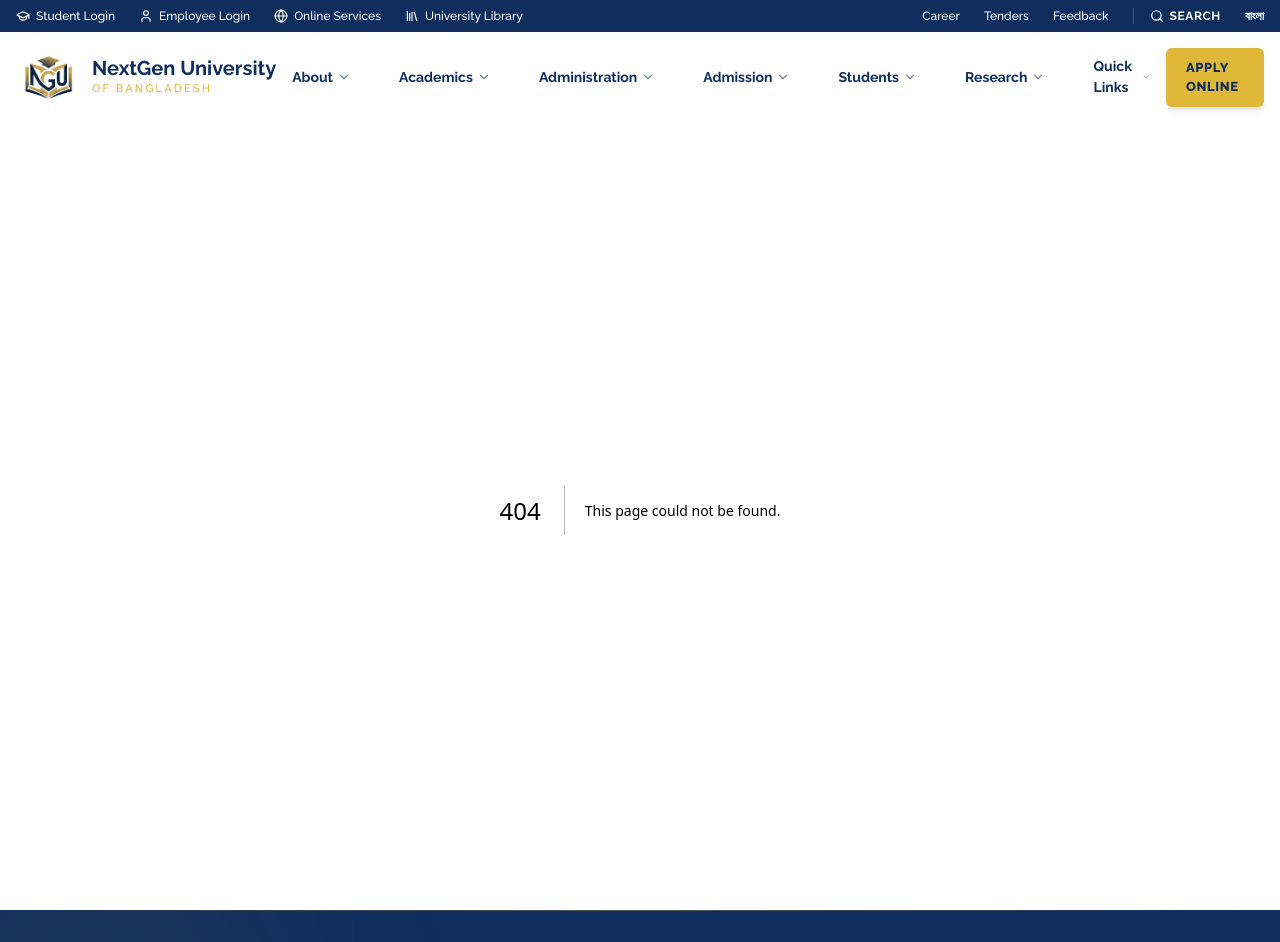
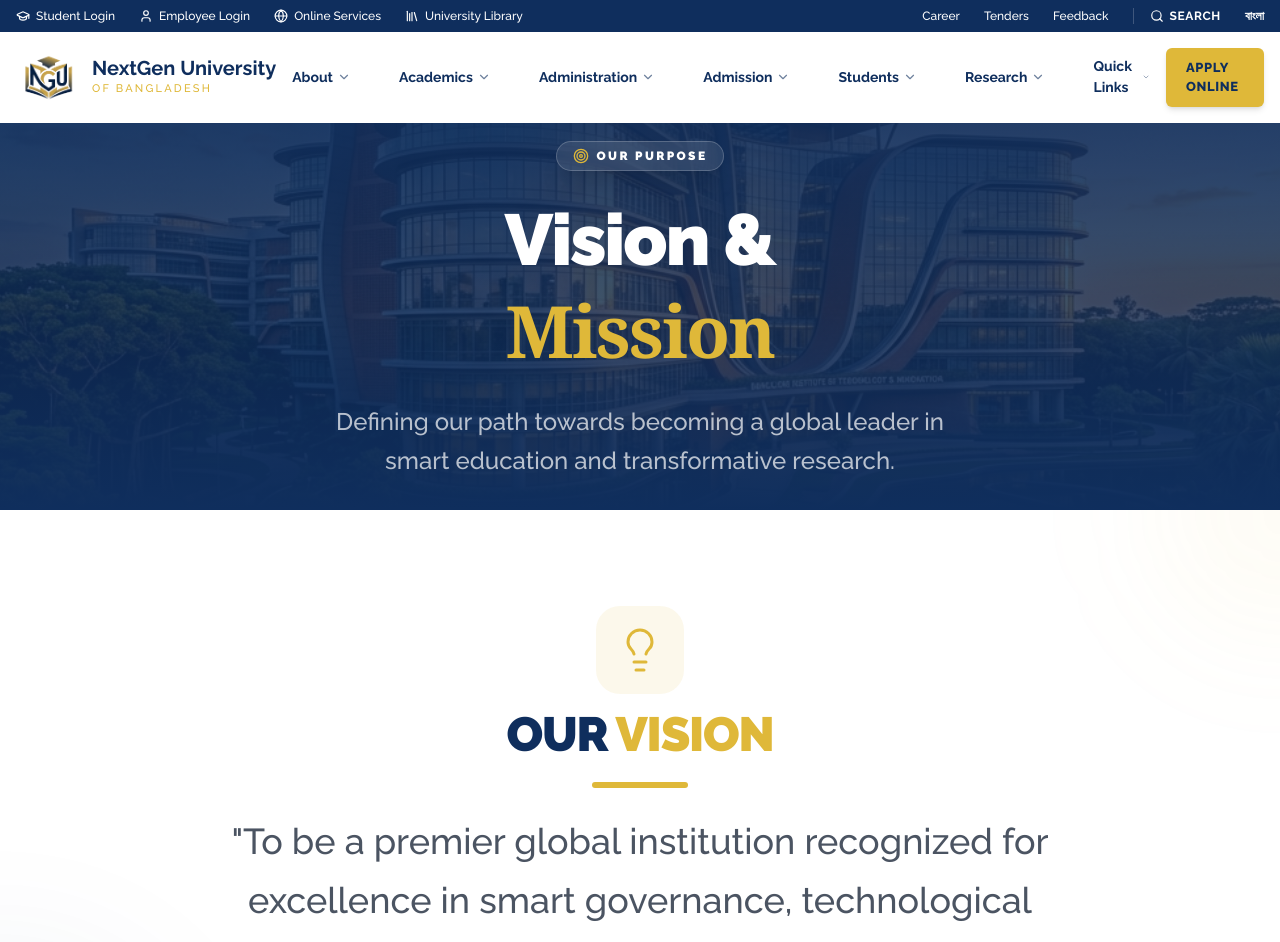
Before and after one commit to amdadislam01/smart-university-managment-system, a Next.js app: page /about/vision-mission in a window 1280 px wide. Before the commit this address had no page. Shown: the top 942 px of the page. Built offline with nearby package versions, Linux system fonts and the light colour scheme.

Commit message:
CREATE app/about/vision-mission/page.tsx: Implement vision and mission page with values

```diff
--- /dev/null
+++ b/app/about/vision-mission/page.tsx
@@ -0,0 +1,220 @@
+"use client";
+
+import React from "react";
+import Image from "next/image";
+import { motion } from "framer-motion";
+import {
+  Target,
+  Compass,
+  Lightbulb,
+  ShieldCheck,
+  Users,
+  Cpu,
+  Globe,
+  GraduationCap
+} from "lucide-react";
+
+const coreValues = [
+  {
+    title: "Global Excellence",
+    description: "Striving for the highest standards in education, research, and innovation on a global scale.",
+    icon: Globe,
+    color: "bg-blue-50 text-blue-600"
+  },
+  {
+    title: "Innovative Spirit",
+    description: "Encouraging creative thinking and the adoption of cutting-edge technologies in all pursuits.",
+    icon: Cpu,
+    color: "bg-purple-50 text-purple-600"
+  },
+  {
+    title: "Integrity & Ethics",
+    description: "Maintaining the highest moral and ethical standards in academic and professional life.",
+    icon: ShieldCheck,
+    color: "bg-teal-50 text-teal-600"
+  },
+  {
+    title: "Student Centricity",
+    description: "Prioritizing the growth, well-being, and success of our students in everything we do.",
+    icon: Users,
+    color: "bg-orange-50 text-orange-600"
+  }
+];
+
+const missionPoints = [
+  "To provide world-class education that integrates advanced technology with traditional academic values.",
+  "To foster a research-driven environment that addresses local and global challenges through innovation.",
+  "To empower students with the skills and mindset needed to lead in the digital era.",
+  "To build a sustainable and inclusive academic community that promotes lifelong learning."
+];
+
+export default function VisionMissionPage() {
+  return (
+    <main className="flex flex-col min-h-screen">
+      {/* Hero Section */}
+      <section className="relative h-[50vh] min-h-[400px] flex items-center justify-center overflow-hidden bg-primary">
+        <Image
+          src="/vision-mission-hero.png"
+          alt="Vision and Mission"
+          fill
+          className="object-cover opacity-20 scale-105"
+          priority
+        />
+        <div className="absolute inset-0 bg-gradient-to-b from-primary/60 via-transparent to-primary" />
+
+        <div className="container mx-auto px-4 relative z-10 text-center">
+          <motion.div
+            initial={{ opacity: 0, y: 30 }}
+            animate={{ opacity: 1, y: 0 }}
+            transition={{ duration: 0.8 }}
+            className="space-y-6"
+          >
+            <div className="inline-flex items-center gap-2 px-4 py-1.5 rounded-full bg-white/10 backdrop-blur-md border border-white/20 text-white shadow-xl">
+              <Target size={16} className="text-secondary" />
+              <span className="text-xs font-black uppercase tracking-[0.2em]">Our Purpose</span>
+            </div>
+            <h1 className="text-5xl lg:text-7xl font-black text-white leading-tight tracking-tight">
+              Vision & <br/>
+              <span className="text-secondary   font-serif">Mission</span>
+            </h1>
+            <p className="text-xl lg:text-2xl text-white/70 max-w-2xl mx-auto font-medium leading-relaxed">
+              Defining our path towards becoming a global leader in smart education and transformative research.
+            </p>
+          </motion.div>
+        </div>
+      </section>
+
+      {/* Vision Section */}
+      <section className="py-24 bg-white relative overflow-hidden">
+        <div className="container mx-auto px-4">
+          <div className="max-w-4xl mx-auto text-center space-y-12">
+            <motion.div
+              initial={{ opacity: 0, scale: 0.9 }}
+              whileInView={{ opacity: 1, scale: 1 }}
+              viewport={{ once: true }}
+              className="inline-flex p-5 rounded-3xl bg-secondary/10 text-secondary mb-4"
+            >
+              <Lightbulb size={48} strokeWidth={1.5} />
+            </motion.div>
+
+            <motion.div
+              initial={{ opacity: 0, y: 20 }}
+              whileInView={{ opacity: 1, y: 0 }}
+              viewport={{ once: true }}
+              className="space-y-6"
+            >
+              <h2 className="text-4xl lg:text-5xl font-black text-primary tracking-tight uppercase">
+                Our <span className="text-secondary  ">Vision</span>
+              </h2>
+              <div className="w-24 h-1.5 bg-secondary mx-auto rounded-full" />
+              <blockquote className="text-2xl lg:text-4xl font-medium text-text-main/80   leading-relaxed">
+                "To be a premier global institution recognized for excellence in smart governance, technological innovation, and producing future leaders who drive positive societal change."
+              </blockquote>
+            </motion.div>
+          </div>
+        </div>
+
+        {/* Decorative elements */}
+        <div className="absolute top-0 right-0 w-64 h-64 bg-secondary/5 rounded-full -translate-y-1/2 translate-x-1/2 blur-3xl" />
+        <div className="absolute bottom-0 left-0 w-96 h-96 bg-primary/5 rounded-full translate-y-1/2 -translate-x-1/2 blur-3xl" />
+      </section>
+
+      {/* Mission Section */}
+      <section className="py-24 lg:py-32 bg-surface relative">
+        <div className="container mx-auto px-4 lg:px-12">
+          <div className="grid grid-cols-1 lg:grid-cols-2 gap-16 lg:gap-24 items-center">
+            <motion.div
+              initial={{ opacity: 0, x: -50 }}
+              whileInView={{ opacity: 1, x: 0 }}
+              viewport={{ once: true }}
+              className="space-y-10"
+            >
+              <div className="space-y-4">
+                <div className="w-12 h-1.5 bg-secondary rounded-full" />
+                <h2 className="text-4xl lg:text-5xl font-black text-primary leading-tight tracking-tight uppercase">
+                  Our <br/>
+                  <span className="text-secondary  ">Mission</span>
+                </h2>
+              </div>
+
+              <div className="space-y-6">
+                {missionPoints.map((point, index) => (
+                  <motion.div
+                    key={index}
+                    initial={{ opacity: 0, x: -20 }}
+                    whileInView={{ opacity: 1, x: 0 }}
+                    viewport={{ once: true }}
+                    transition={{ delay: index * 0.1 }}
+                    className="flex gap-4 group"
+                  >
+                    <div className="mt-1.5 flex-shrink-0 w-6 h-6 rounded-full bg-secondary/20 flex items-center justify-center group-hover:bg-secondary group-hover:text-primary transition-all duration-300">
+                      <GraduationCap size={14} className="text-primary" />
+                    </div>
+                    <p className="text-lg text-text-main/70 leading-relaxed font-medium">
+                      {point}
+                    </p>
+                  </motion.div>
+                ))}
+              </div>
+            </motion.div>
+
+            <motion.div
+              initial={{ opacity: 0, scale: 0.9 }}
+              whileInView={{ opacity: 1, scale: 1 }}
+              viewport={{ once: true }}
+              className="relative aspect-square lg:aspect-[4/5] rounded-[3rem] overflow-hidden shadow-2xl"
+            >
+              <Image
+                src="/vision-mission-hero.png"
+                alt="University Mission"
+                fill
+                className="object-cover"
+              />
+              <div className="absolute inset-0 bg-primary/20" />
+              <div className="absolute bottom-10 left-10 p-8 bg-white/90 backdrop-blur-md rounded-3xl shadow-2xl border border-white/20 max-w-[280px]">
+                <Compass size={40} className="text-secondary mb-4" />
+                <p className="text-xl font-black text-primary leading-tight">Navigating the Future of Education</p>
+              </div>
+            </motion.div>
+          </div>
+        </div>
+      </section>
+
+      {/* Core Values Section */}
+      <section className="py-24 lg:py-32 bg-white">
+        <div className="container mx-auto px-4">
+          <div className="text-center space-y-4 mb-20">
+            <h2 className="text-4xl lg:text-5xl font-black text-primary tracking-tight uppercase">
+              Core <span className="text-secondary  ">Values</span>
+            </h2>
+            <div className="w-24 h-1.5 bg-secondary mx-auto rounded-full" />
+            <p className="text-xl text-text-main/60 max-w-2xl mx-auto">
+              The foundational principles that guide every decision and action at NextGen University.
+            </p>
+          </div>
+
+          <div className="grid grid-cols-1 md:grid-cols-2 lg:grid-cols-4 gap-8">
+            {coreValues.map((value, index) => (
+              <motion.div
+                key={value.title}
+                initial={{ opacity: 0, y: 20 }}
+                whileInView={{ opacity: 1, y: 0 }}
+                viewport={{ once: true }}
+                transition={{ delay: index * 0.1 }}
+                className="p-8 rounded-[2rem] bg-surface hover:bg-white hover:shadow-2xl hover:-translate-y-2 transition-all duration-500 border border-transparent hover:border-primary/5"
+              >
+                <div className={`p-4 rounded-2xl w-fit mb-6 ${value.color}`}>
+                  <value.icon size={28} />
+                </div>
+                <h3 className="text-xl font-black text-primary mb-3 uppercase tracking-tight">{value.title}</h3>
+                <p className="text-text-main/70 leading-relaxed font-medium">
+                  {value.description}
+                </p>
+              </motion.div>
+            ))}
+          </div>
+        </div>
+      </section>
+    </main>
+  );
+}
```
